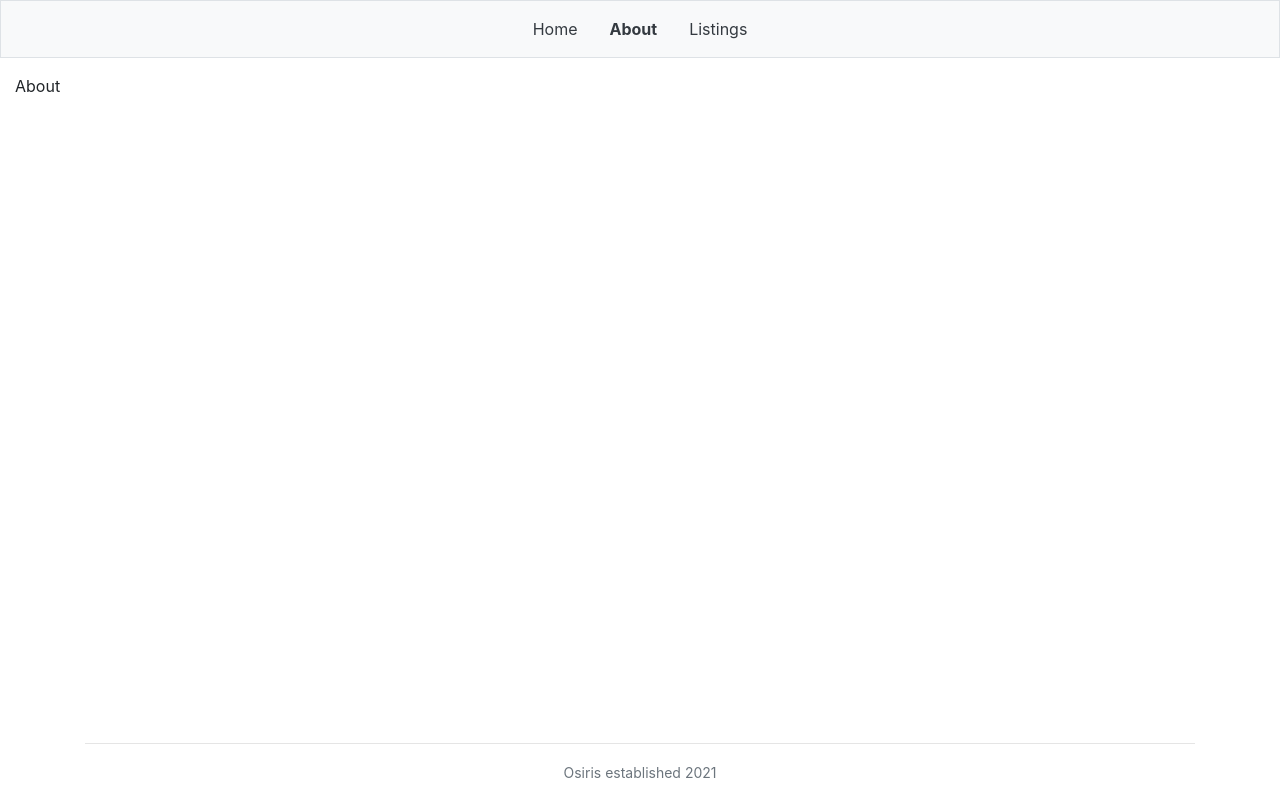
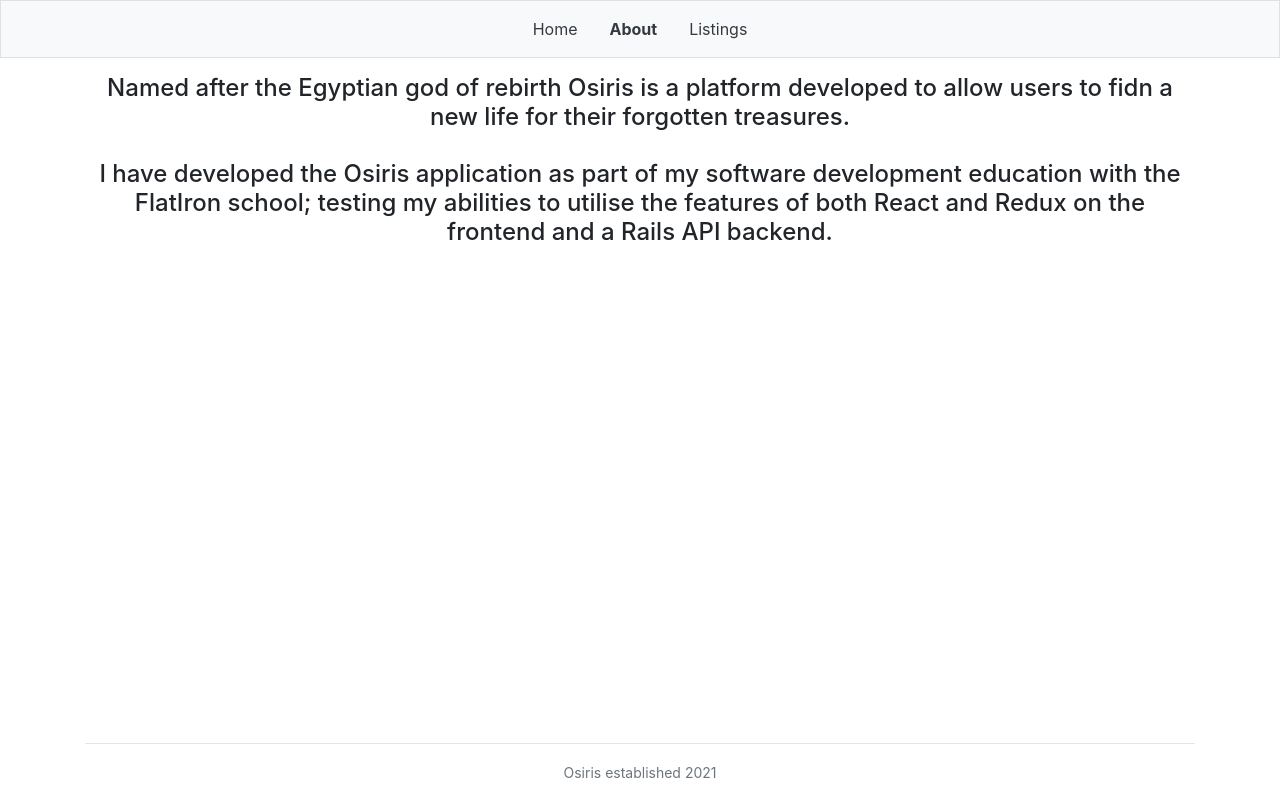
Before and after one commit to Shilcof/osiris-frontend, a React (Create React App) app: page /about in a window 1280 px wide. Built offline with nearby package versions, Linux system fonts and the light colour scheme.

Commit message:
adds about page

```diff
--- a/src/actions/listingActions.js
+++ b/src/actions/listingActions.js
@@ -1,9 +1,20 @@
 const baseURL = 'http://localhost:3000'
 
-export const fetchListings = () => {
+const configObj = (input) => {
+    return {
+        method: 'PATCH',
+        headers: {
+            "Content-Type": "application/json",
+            "Accepts": "application/json"
+        },
+        body: JSON.stringify(input)
+    }
+}
+
+export const fetchListings = (pageNumber) => {
     return (dispatch) => {
         dispatch({type: "LOADING_LISTINGS"})
-        fetch(baseURL + '/listings')
+        fetch(baseURL + '/listings', configObj(pageNumber))
             .then(res=>res.json())
             .then(listings => dispatch({type: "ADD_LISTINGS", listings}))
     }
--- a/src/components/Main.js
+++ b/src/components/Main.js
@@ -1,11 +1,12 @@
 import {Route} from 'react-router-dom';
 import ListingsIndex from './listings/ListingsIndex'
+import About from './about/About'
 
 const Main = () => {
     return (
         <div className="container-fluid pt-3">
             <Route exact path="/" render={() => <div>Home</div>} />
-            <Route exact path="/about" render={() => <div>About</div>} />
+            <Route exact path="/about" render={() => <About />} />
             <Route path="/listings" render={routerProps => <ListingsIndex {...routerProps}/>} />
         </div>
     )
--- a/src/components/about/About.js
+++ b/src/components/about/About.js
@@ -0,0 +1,16 @@
+const About = () => {
+    return (
+        <div>
+            <div className="container text-center">
+                <h4>
+                    Named after the Egyptian god of rebirth Osiris is a platform developed to allow users to fidn a new life for their forgotten treasures.
+                    <br/>
+                    <br/>
+                    I have developed the Osiris application as part of my software development education with the FlatIron school; testing my abilities to utilise the features of both React and Redux on the frontend and a Rails API backend.
+                </h4>
+            </div>
+        </div>
+    )
+}
+
+export default About
```
